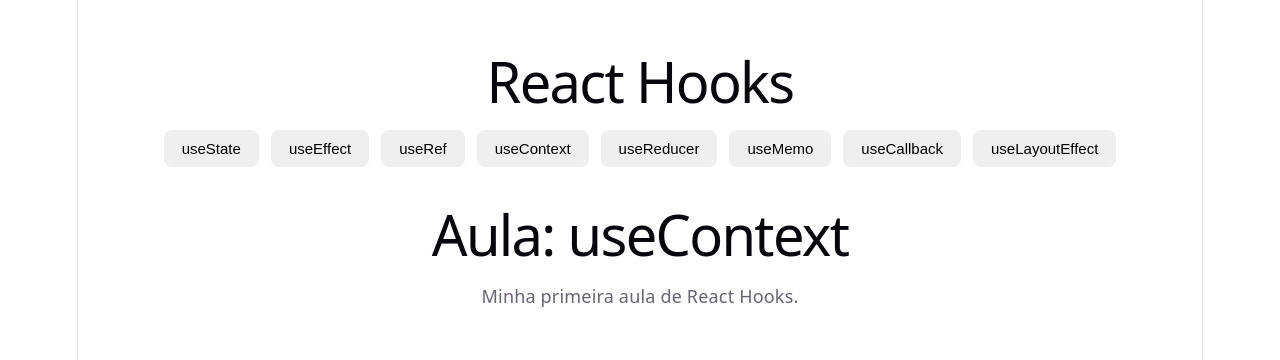
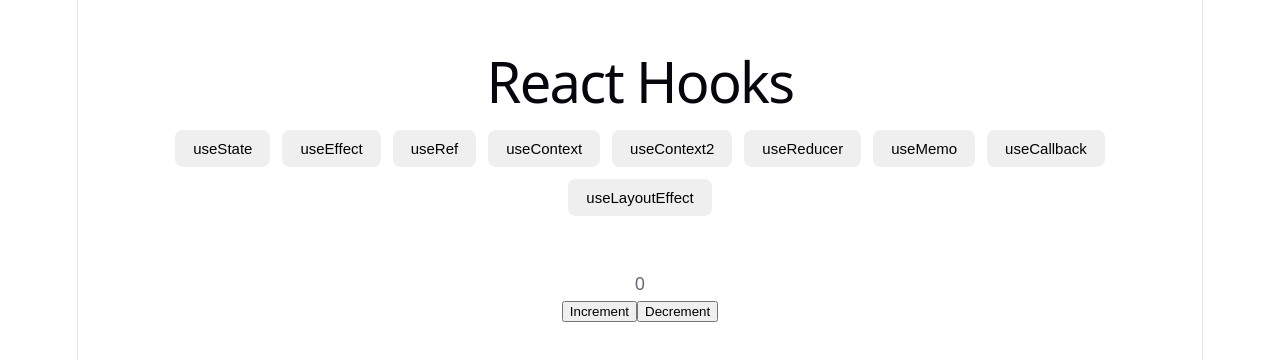
Before and after one commit to ViniciusMarquesz/ReactHooks, a React (Vite) app: page / in a window 1280 px wide. Both pictures are taken after a click on the button "useContext". Shown: the top 360 px of the page. Built offline with nearby package versions, Linux system fonts and the light colour scheme.

Commit message:
UseContext

```diff
--- a/src/App.jsx
+++ b/src/App.jsx
@@ -6,6 +6,7 @@ import UseState from './aulas/01-useState/UseState'
 import UseEffect from './aulas/02-useEffect/UseEffect'
 import UseRef from './aulas/03-useRef/UseRef'
 import UseContext from './aulas/04-useContext/UseContext'
+import UseContext2 from './aulas/04-useContext/UseContext2'
 import UseReducer from './aulas/05-useReducer/UseReducer'
 import UseMemo from './aulas/06-useMemo/UseMemo'
 import UseCallback from './aulas/07-useCallback/UseCallback'
@@ -37,6 +38,10 @@ function App() {
           useContext
         </button>
 
+        <button onClick={() => setAulaAtual('useContex2')}>
+          useContext2
+        </button>
+
         <button onClick={() => setAulaAtual('useReducer')}>
           useReducer
         </button>
@@ -59,6 +64,7 @@ function App() {
         {aulaAtual === 'useEffect' && <UseEffect />}
         {aulaAtual === 'useRef' && <UseRef />}
         {aulaAtual === 'useContext' && <UseContext />}
+        {aulaAtual === 'useContext2' && <UseContext2 />}
         {aulaAtual === 'useReducer' && <UseReducer />}
         {aulaAtual === 'useMemo' && <UseMemo />}
         {aulaAtual === 'useCallback' && <UseCallback />}
--- a/src/aulas/04-useContext/UseContext.jsx
+++ b/src/aulas/04-useContext/UseContext.jsx
@@ -1,9 +1,31 @@
-function UseContext() {
+import { useReducer } from "react";
+
+
+const reducer = (state, action) => {
+  switch (action.type) {
+    case "INCREMENT":
+      return { ...state, counter: state.counter + 1 };
+    case "DECREMENT":
+      return { ...state, counter: state.counter - 1 };
+    default:
+      return state;
+  }
+};
+
+const App = () => {
+
+  const [state, dispatch] = useReducer(reducer, { counter: 0});
+
+
   return (
-    <div>
-      {" "}
-      <h1>Aula: useContext</h1> <p>Minha primeira aula de React Hooks.</p>{" "}
-    </div>
+   <div>
+    <p>{state.counter}</p>
+    <button onClick={() => dispatch({ type: "INCREMENT" })}>Increment</button>
+    <button onClick={() => dispatch({ type: "DECREMENT" })}>Decrement</button>
+   </div>
+
   );
-}
-export default UseContext;
+
+};
+
+export default App;
--- /dev/null
+++ b/src/aulas/04-useContext/UseContext2.jsx
@@ -0,0 +1,41 @@
+import { useReducer, useState } from "react";
+
+
+const reducer = (state, action) => {
+  switch (action.type) {
+    case "add-task":
+      return {
+        tasks: [
+          ...state.tasks, {name: action.payload, isCompleted: false},
+        ],
+      };
+    default:
+      return state;
+  }
+};
+
+const AppUseContext2 = () => {
+
+  const [state, dispatch] = useReducer(reducer, { counter: 0});
+  const [inputValue, setInputValue] = useState("");
+
+
+  return (
+   <div>
+    <input type="text" value={inputValue} onChange={(e) => setInputValue(e.target.value)} />
+    <button>
+      onclick={() => {
+        dispatch({ type: "add-task", payload: inputValue });
+        setInputValue("");
+      }}
+      Adicionar
+    </button>
+
+    {state.tasks.map(task => <p key={task.name}>{task.name}</p>)}
+   </div>
+
+  );
+
+};
+
+export default AppUseContext2;
```
